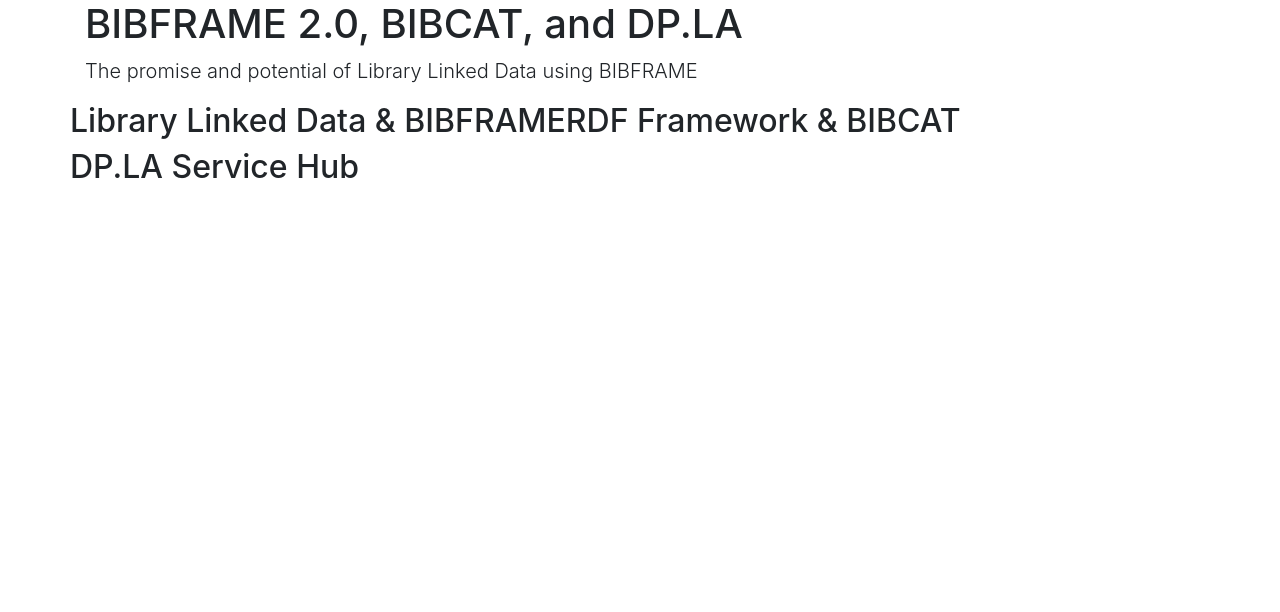
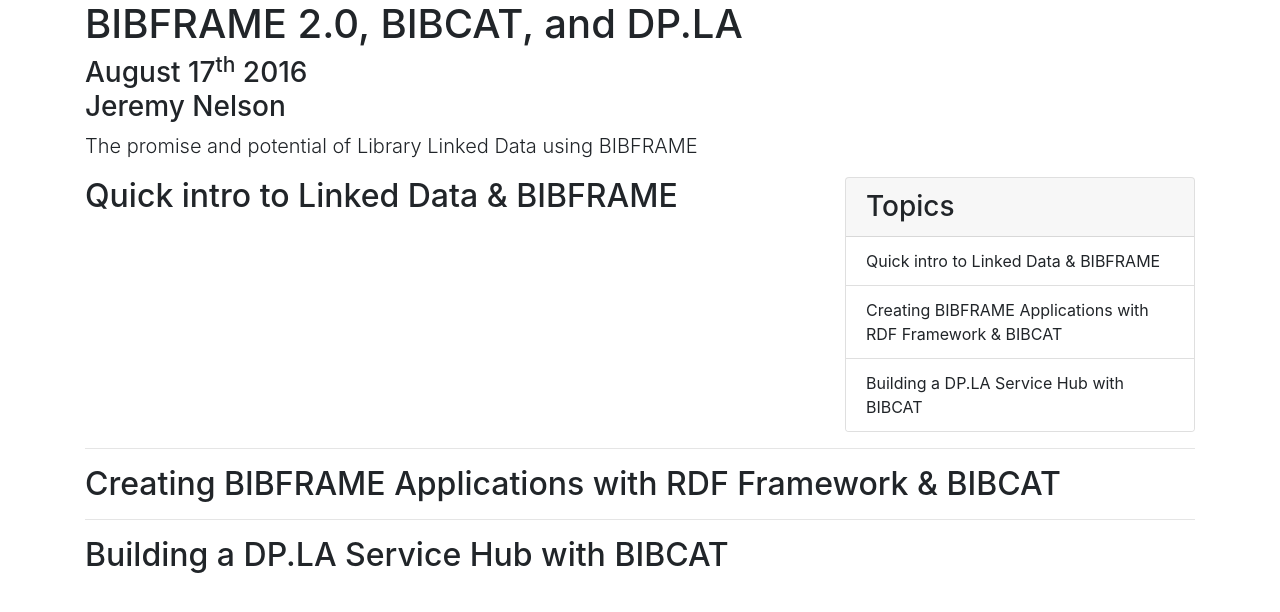
Before and after one commit to jermnelson/bibcat-dpla-2016, a Flask app: page / in a window 1280 px wide. Shown: the top 612 px of the page. Run offline with Flask 2, Linux system fonts and the light colour scheme; some libraries are stand-ins or nearby versions.

Commit message:
added content

```diff
--- a/templates/index.html
+++ b/templates/index.html
@@ -3,18 +3,32 @@
 {% block main %}
 <div class="container">
     <h1>BIBFRAME 2.0, BIBCAT, and DP.LA</h1>
+    <h3>August 17<sup>th</sup> 2016<br>Jeremy Nelson</h3>
     <p class="lead">The promise and potential of Library Linked Data
 using BIBFRAME</p>
     <div class="row">
-        <section style="col-md-4">
-            <h2>Library Linked Data &amp; BIBFRAME</h2>
+        <section class="col-md-8">
+            <h2>Quick intro to Linked Data &amp; BIBFRAME</h2>
         </section>
-        <section style="col-md-4">
-            <h2>RDF Framework &amp; BIBCAT</h2>
-        </section>
-        <section style="col-md-4">
-            <h2>DP.LA Service Hub</h2>
+        <section class="col-md-4">
+        <div class="card card-inverse card-primary">
+            <h3 class="card-header">Topics</h3>
+            <ul class="list-group list-group-flush">
+                <li class="list-group-item">Quick intro to Linked Data &amp; BIBFRAME</li>
+                <li class="list-group-item">
+                    Creating BIBFRAME Applications with RDF Framework &amp; BIBCAT
+                </li>
+                <li class="list-group-item">
+                    Building a DP.LA Service Hub with BIBCAT
+                </li>
+            </ul>
+        </div>
         </section>
     </div>
+    <hr>
+    <h2>Creating BIBFRAME Applications with RDF Framework &amp; BIBCAT</h2>
+    <hr>
+    <h2>Building a DP.LA Service Hub with BIBCAT</h2>
+
 </div>
 {% endblock main %}
```
